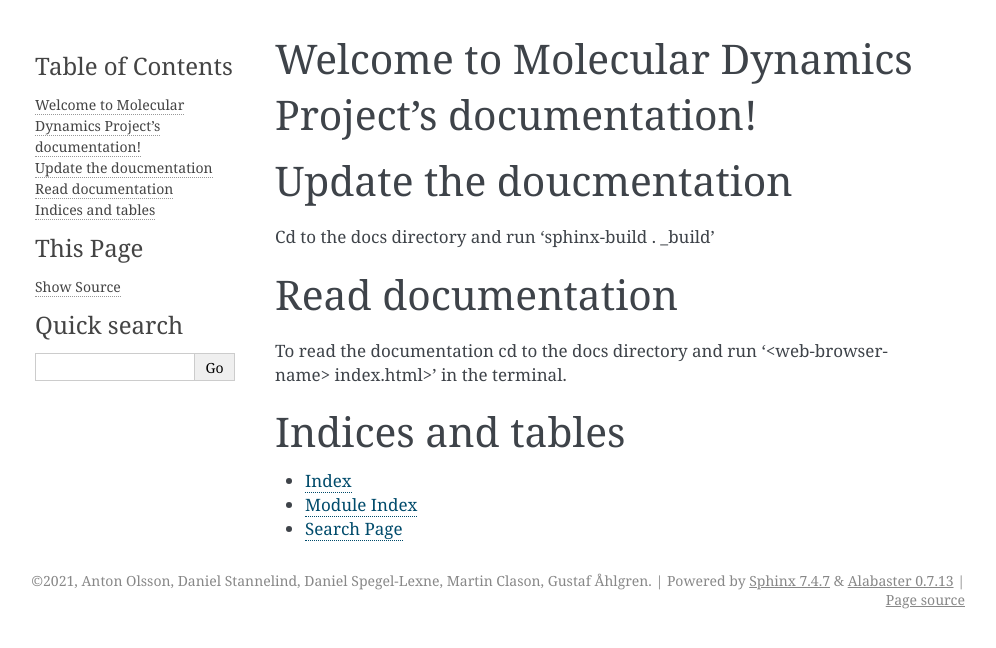
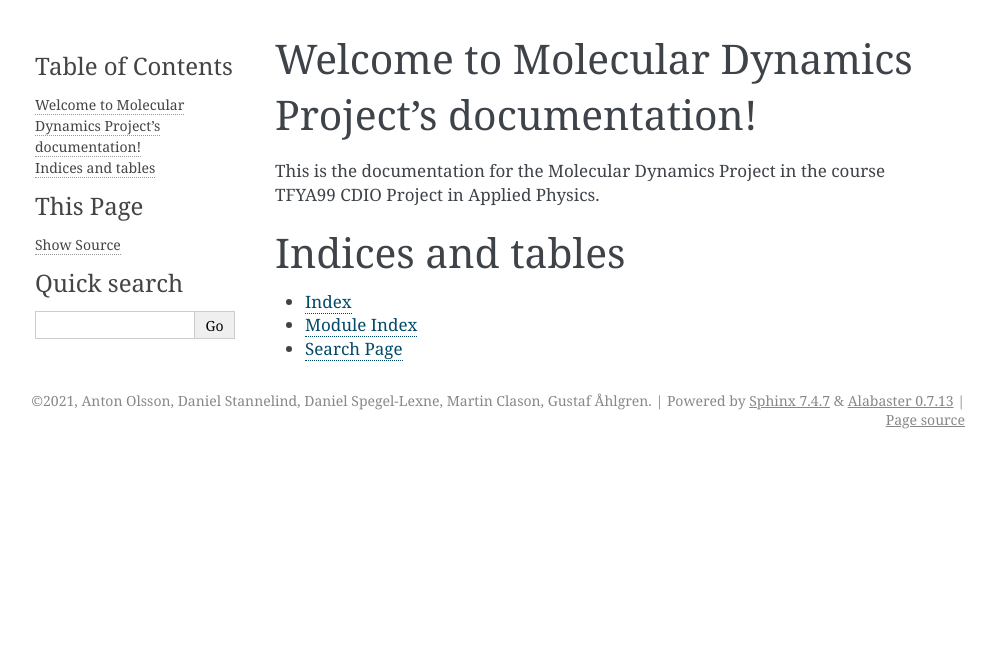
Before and after one commit to martinclason/Molecular-Dynamics-Project, a Sphinx documentation site: the page built from docs/index.rst, in a window 1280 px wide. Shown: the top 648 px of the page, without its empty margins (145-1141 px from the left). Built offline with Sphinx 7.4.7, drawn with Linux system fonts in a browser that asks for light colours.

Commit message:
Continued work on the automated sphinx documentation.

```diff
--- a/docs/conf.py
+++ b/docs/conf.py
@@ -12,7 +12,7 @@
 #
 import os
 import sys
-sys.path.insert(0, os.path.abspath('.'))
+sys.path.insert(0, os.path.abspath('doc-source'))
 
 
 # -- Project information -----------------------------------------------------
--- a/docs/doc-source/modules.rst
+++ b/docs/doc-source/modules.rst
@@ -4,6 +4,5 @@ Molecular-Dynamics-Project
 .. toctree::
    :maxdepth: 4
 
-   documentation_example
    main
    test_density
--- a/docs/index.rst
+++ b/docs/index.rst
@@ -10,14 +10,8 @@ Welcome to Molecular Dynamics Project's documentation!
    :maxdepth: 2
    :caption: Contents:
 
-Update the doucmentation
-========================
-Cd to the docs directory and run 'sphinx-build . _build'
-
-Read documentation
-==================
-To read the documentation cd to the docs directory and run
-'<web-browser-name> index.html>' in the terminal.
+This is the documentation for the Molecular Dynamics Project in the course
+TFYA99 CDIO Project in Applied Physics.
 
 
 Indices and tables
```
Also changed, not shown: docs/doc-source/documentation_example.rst (deleted, +0 -7 lines).
